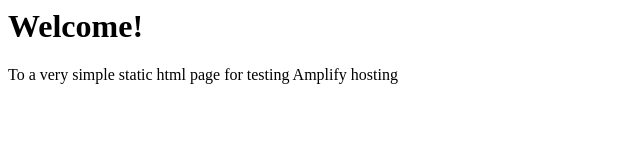
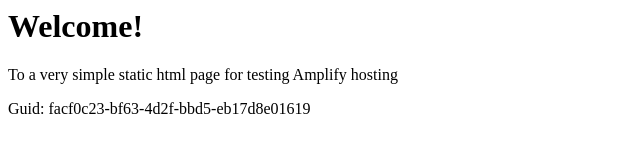
Before and after one commit to aws-aemilia-arn/Github-PR-Commit-Integration-Test-DoNotTouch-v0-prod-eu-north-1, a website: page src/index.html in a window 1280 px wide. Shown: the whole page, without its empty margins (0-640 px from the left). Drawn offline with Linux system fonts and the light colour scheme.

Commit message:
commit from integ tests

```diff
--- a/src/index.html
+++ b/src/index.html
@@ -1,3 +1,5 @@
+
+
 <html lang="en">
 
 <head>
@@ -10,6 +12,6 @@
 <body>
     <h1>Welcome!</h1>
     <p>To a very simple static html page for testing Amplify hosting</p>
-</body>
+    <p>Guid: facf0c23-bf63-4d2f-bbd5-eb17d8e01619</p></body>
 
 </html>
```
